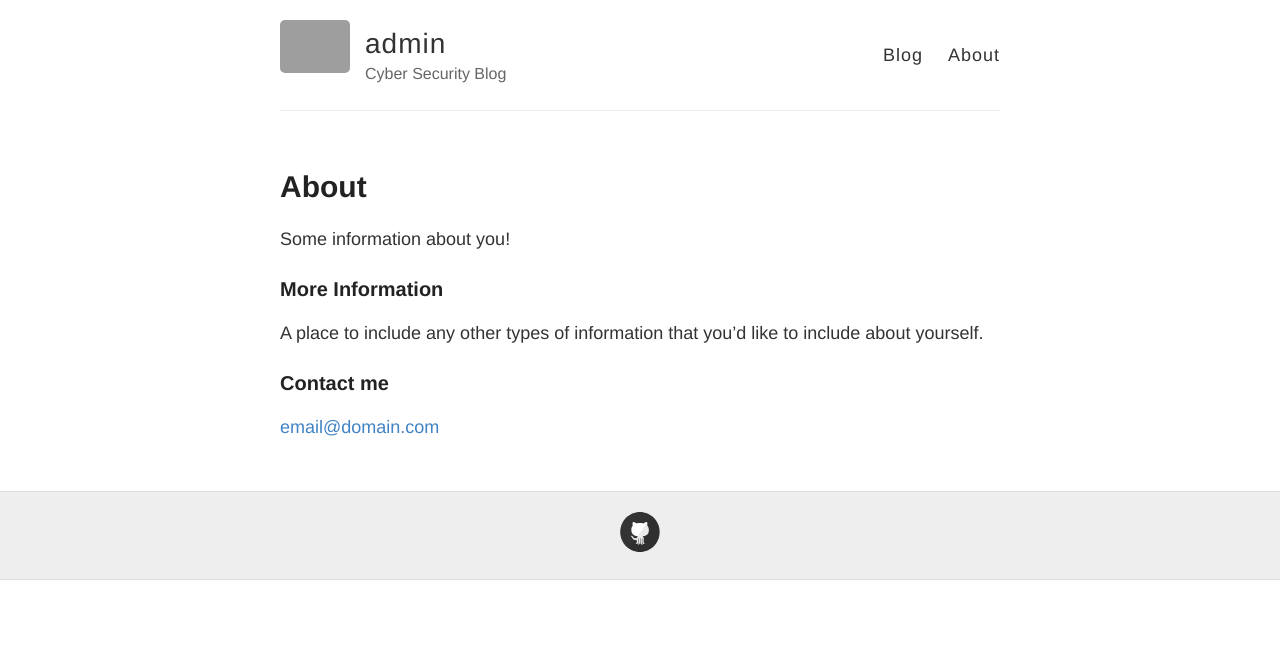
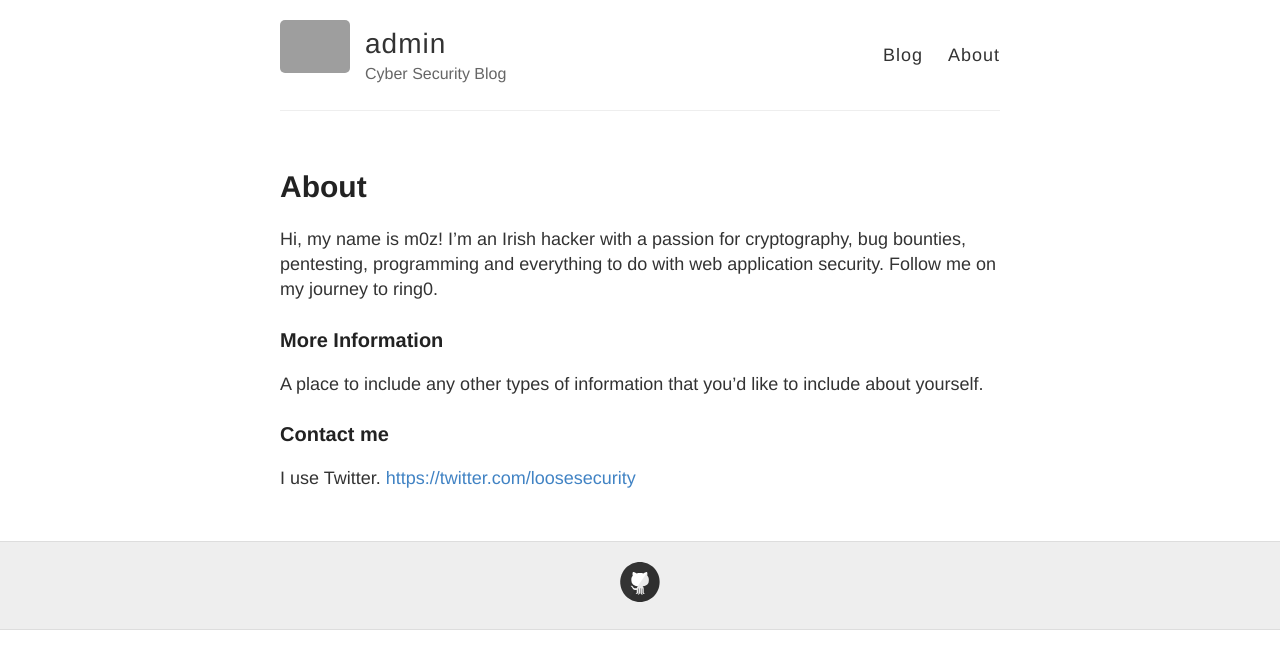
Before and after one commit to Cillian-Collins/blog, a Jekyll site: the page built from about.md, in a window 1280 px wide. Shown: the top 669 px of the page. Built offline with Jekyll 4.4.1, drawn with Linux system fonts in a browser that asks for light colours; grey boxes are pictures that could not be loaded.

Commit message:
About Page
Creation of about page.

```diff
--- a/about.md
+++ b/about.md
@@ -4,12 +4,12 @@ title: About
 permalink: /about/
 ---
 
-Some information about you!
+Hi, my name is m0z! I'm an Irish hacker with a passion for cryptography, bug bounties, pentesting, programming and everything to do with web application security. Follow me on my journey to ring0.
 
 ### More Information
 
 A place to include any other types of information that you'd like to include about yourself.
 
 ### Contact me
-
-[email@domain.com](mailto:email@domain.com)
+I use Twitter.
+[https://twitter.com/loosesecurity](@LooseSecurity)
```
